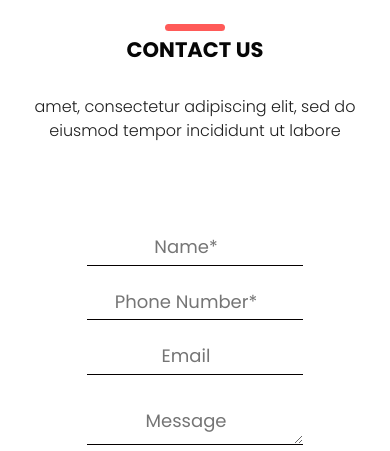
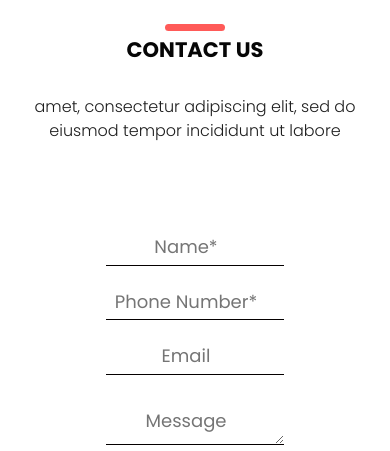
Before and after one commit to GMATF/AVF, a Flask app: page /contact in a window 390 px wide. Shown: the part 232-683 px from the top of the page. Run offline with Flask 2, Linux system fonts and the light colour scheme; some libraries are stand-ins or nearby versions.

Commit message:
finalized the contact page

```diff
--- a/app/static/css/style.css
+++ b/app/static/css/style.css
@@ -1218,7 +1218,13 @@ button {
     .b-service-description{
         font-size: 2em;
     }
-
+    .mail_section {
+        width: 90%;
+        /* float: center; */
+        /* padding-left: 50px; */
+        margin: 0 auto;
+        padding-inline: 5rem;
+    }
   #back-sb{
     position: absolute;
     top: 93%;
```
